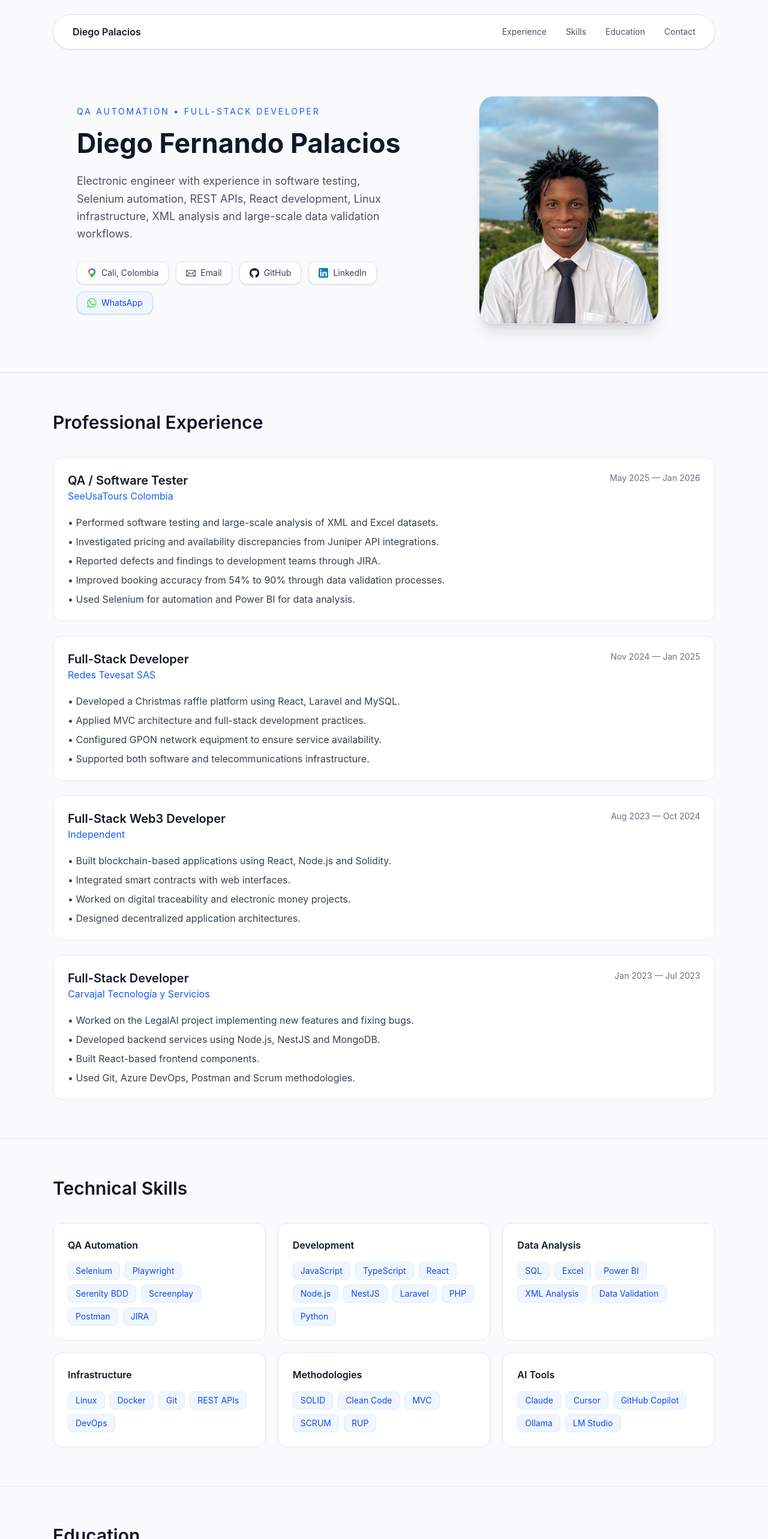
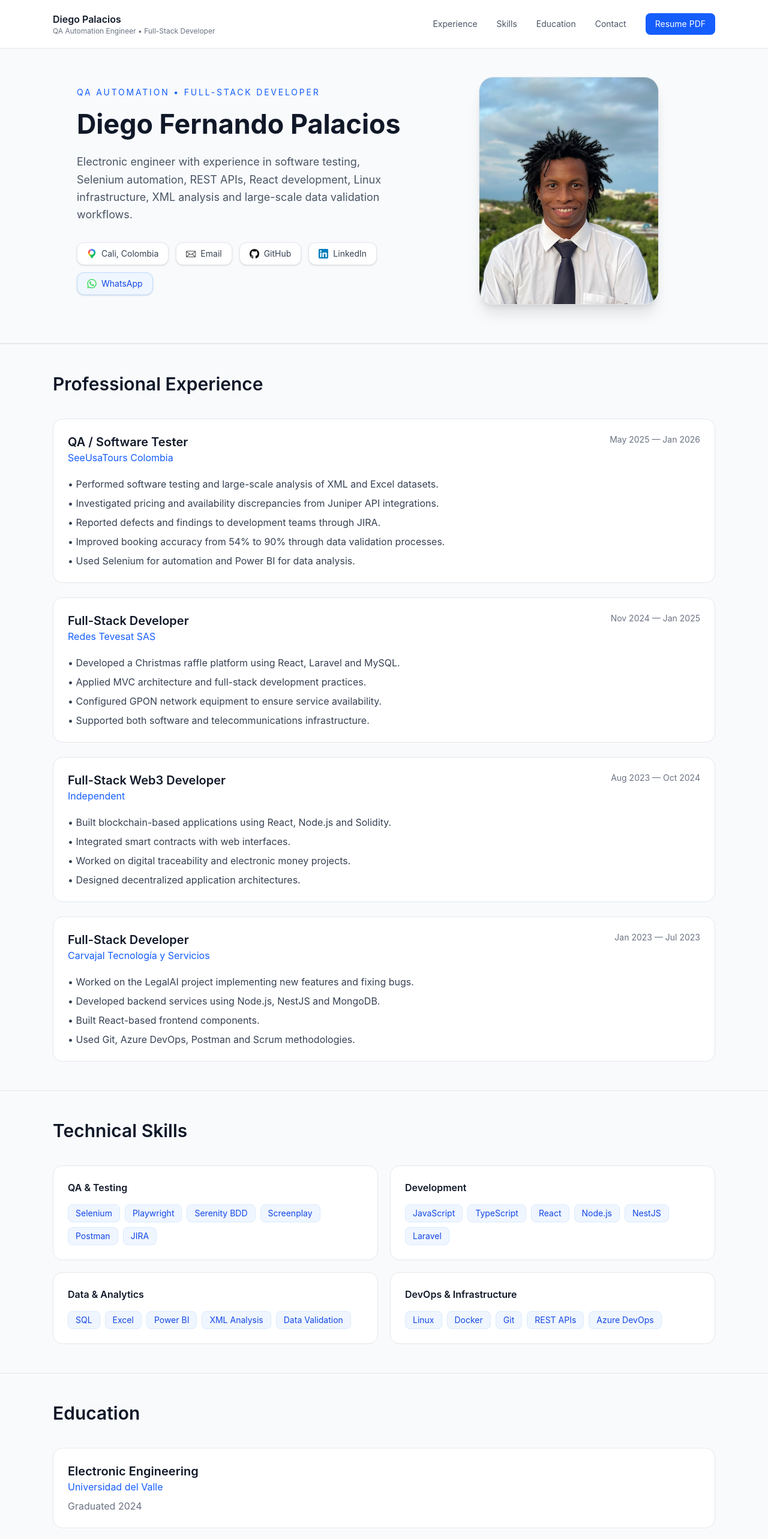
Before and after one commit to df-palacios/personalwebsite, a React (Vite) app in the folder virtual-cv/: page / in a window 1280 px wide. Shown: the top 2566 px of the page at 60% size. Built offline with nearby package versions, Linux system fonts and the light colour scheme.

Commit message:
mejoras en la interfaz

```diff
--- a/virtual-cv/src/components/Education.jsx
+++ b/virtual-cv/src/components/Education.jsx
@@ -2,7 +2,7 @@ function Education() {
   return (
     <section
       id="education"
-      className="py-16 border-t border-gray-200"
+      className="py-12 border-t border-gray-200"
     >
       <div className="max-w-6xl mx-auto px-6">
 
--- a/virtual-cv/src/components/Experience.jsx
+++ b/virtual-cv/src/components/Experience.jsx
@@ -50,7 +50,7 @@ function Experience() {
   return (
     <section
       id="experience"
-      className="py-16 border-t border-gray-200"
+      className="py-12 border-t border-gray-200"
     >
       <div className="max-w-6xl mx-auto px-6">
         <h2 className="section-title">
--- a/virtual-cv/src/components/Hero.jsx
+++ b/virtual-cv/src/components/Hero.jsx
@@ -1,6 +1,6 @@
 function Hero() {
   return (
-    <section className="pt-40 pb-20 border-b border-gray-200">
+    <section className="pt-32 pb-16 border-b border-gray-200">
       <div className="max-w-6xl mx-auto px-8">
 
         <div className="grid md:grid-cols-[1.1fr_0.9fr] gap-10 items-center">
--- a/virtual-cv/src/components/Navbar.jsx
+++ b/virtual-cv/src/components/Navbar.jsx
@@ -1,39 +1,63 @@
 function Navbar() {
   return (
-    <header className="fixed top-6 left-0 right-0 z-50">
+    <header className="fixed top-0 left-0 right-0 z-50 bg-white/95 backdrop-blur-md border-b border-gray-200">
       <div className="max-w-6xl mx-auto px-6">
-        <nav className="bg-white/90 backdrop-blur-md border border-gray-200 shadow-sm rounded-full px-8 py-4">
-          <div className="flex justify-between items-center">
+
+        <nav className="h-20 flex justify-between items-center">
+
+          <div>
+            <div className="font-semibold text-gray-900">
+              Diego Palacios
+            </div>
+
+            <div className="text-xs text-gray-500">
+              QA Automation Engineer • Full-Stack Developer
+            </div>
+          </div>
+
+          <div className="hidden md:flex items-center gap-8 text-sm">
 
             <a
-              href="#"
-              className="font-semibold text-gray-900"
+              href="#experience"
+              className="text-gray-600 hover:text-blue-600 transition"
             >
-              Diego Palacios
-            </a>
-
-            <div className="hidden md:flex gap-8 text-sm text-gray-600">
-
-              <a href="#experience" className="hover:text-blue-600 transition">
               Experience
             </a>
 
-              <a href="#skills" className="hover:text-blue-600 transition">
+            <a
+              href="#skills"
+              className="text-gray-600 hover:text-blue-600 transition"
+            >
               Skills
             </a>
 
-              <a href="#education" className="hover:text-blue-600 transition">
+            <a
+              href="#education"
+              className="text-gray-600 hover:text-blue-600 transition"
+            >
               Education
             </a>
 
-              <a href="#contact" className="hover:text-blue-600 transition">
+            <a
+              href="#contact"
+              className="text-gray-600 hover:text-blue-600 transition"
+            >
               Contact
+            </a>
+
+            <a
+              href="/CV_Diego_Palacios.pdf"
+              target="_blank"
+              rel="noreferrer"
+              className="px-4 py-2 rounded-lg bg-blue-600 text-white hover:bg-blue-700 transition"
+            >
+              Resume PDF
             </a>
 
           </div>
 
-          </div>
         </nav>
+
       </div>
     </header>
   )
--- a/virtual-cv/src/components/Skills.jsx
+++ b/virtual-cv/src/components/Skills.jsx
@@ -1,7 +1,7 @@
 function Skills() {
   const categories = [
     {
-      title: "QA Automation",
+      title: "QA & Testing",
       skills: [
         "Selenium",
         "Playwright",
@@ -19,13 +19,11 @@ function Skills() {
         "React",
         "Node.js",
         "NestJS",
-        "Laravel",
-        "PHP",
-        "Python"
+        "Laravel"
       ]
     },
     {
-      title: "Data Analysis",
+      title: "Data & Analytics",
       skills: [
         "SQL",
         "Excel",
@@ -35,33 +33,13 @@ function Skills() {
       ]
     },
     {
-      title: "Infrastructure",
+      title: "DevOps & Infrastructure",
       skills: [
         "Linux",
         "Docker",
         "Git",
         "REST APIs",
-        "DevOps"
-      ]
-    },
-    {
-      title: "Methodologies",
-      skills: [
-        "SOLID",
-        "Clean Code",
-        "MVC",
-        "SCRUM",
-        "RUP"
-      ]
-    },
-    {
-      title: "AI Tools",
-      skills: [
-        "Claude",
-        "Cursor",
-        "GitHub Copilot",
-        "Ollama",
-        "LM Studio"
+        "Azure DevOps"
       ]
     }
   ]
@@ -69,14 +47,16 @@ function Skills() {
   return (
     <section
       id="skills"
-      className="py-16 border-t border-gray-200"
+      className="py-12 border-t border-gray-200"
     >
       <div className="max-w-6xl mx-auto px-6">
+
         <h2 className="section-title">
           Technical Skills
         </h2>
 
-        <div className="grid md:grid-cols-3 gap-5">
+        <div className="grid md:grid-cols-2 gap-5">
+
           {categories.map((category, index) => (
             <div
               key={index}
@@ -87,6 +67,7 @@ function Skills() {
               </h3>
 
               <div className="flex flex-wrap gap-2">
+
                 {category.skills.map((skill, i) => (
                   <span
                     key={i}
@@ -95,10 +76,14 @@ function Skills() {
                     {skill}
                   </span>
                 ))}
+
               </div>
+
             </div>
           ))}
+
         </div>
+
       </div>
     </section>
   )
```
Lines whose indentation alone changed are shown as unchanged.
